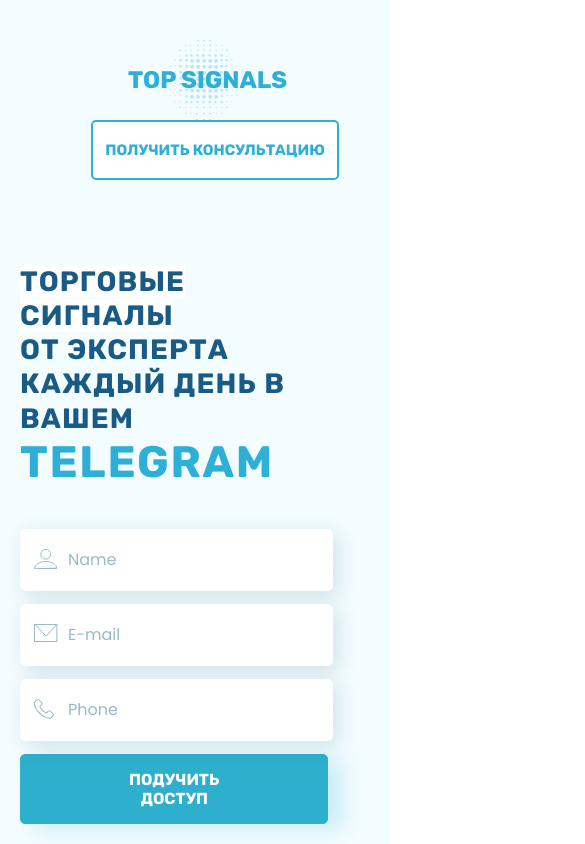
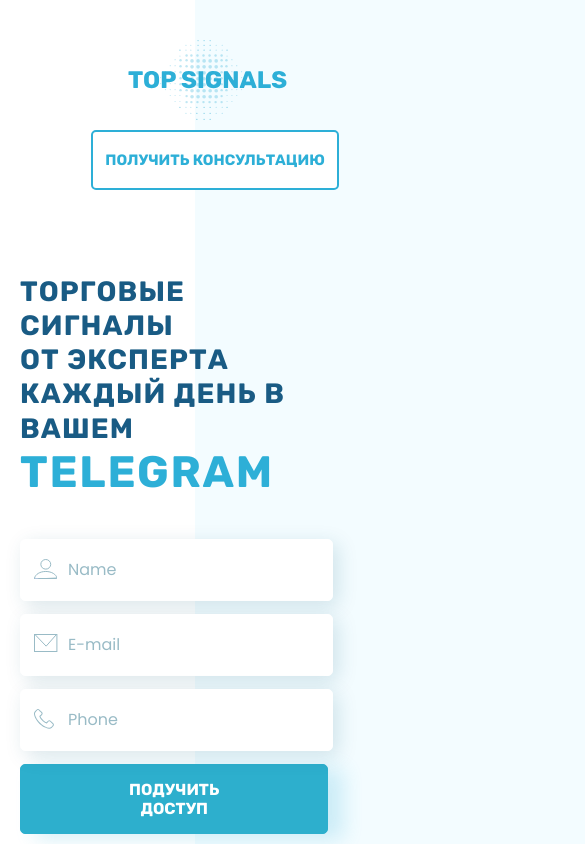
Before and after one commit to serg-svy/topsignal, a plain HTML site: page index.html in a window 390 px wide. Shown: the top 844 px of the page, 585 px wide, since content can reach past the window. Drawn offline with Linux system fonts and the light colour scheme.

Commit message:
Update style.css

```diff
--- a/css/style.css
+++ b/css/style.css
@@ -649,4 +649,10 @@ body {
     .logo_header {
         margin-right: 15px;
     }
+    .logo_header img {
+        padding-bottom: 10px;
+    }
+    .backgorund-container::before {
+        left: 50%;
+    }
 }
```
